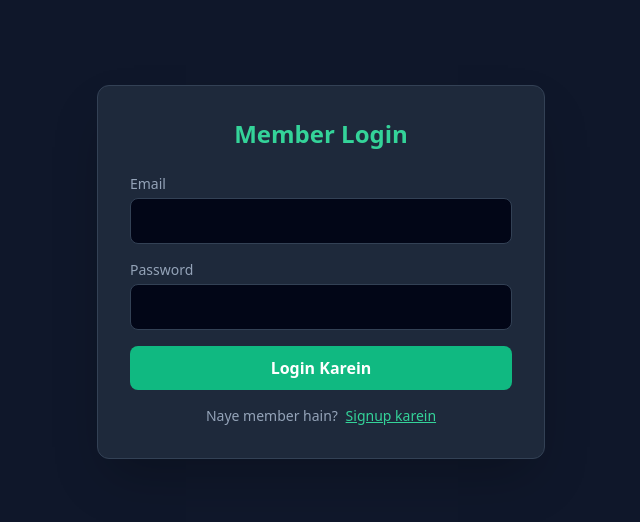
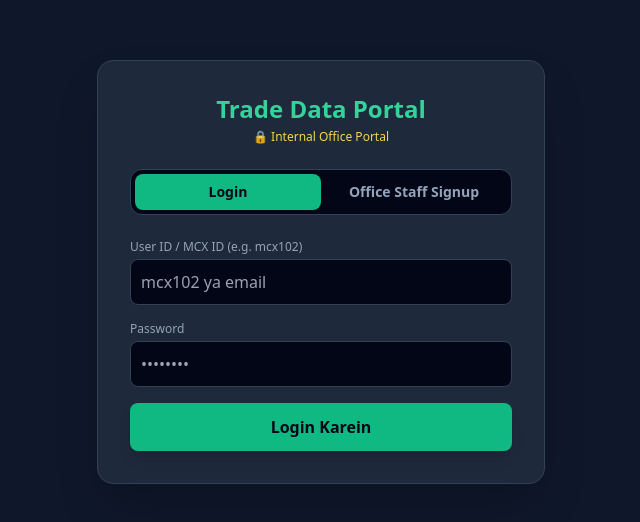
Before and after one commit to mohitrajput2197/trade_portal, a website: page public/index.html in a window 1280 px wide. Shown: the part 128-650 px from the top of the page, without its empty margins (319-959 px from the left). Drawn offline with nearby package versions, Linux system fonts and the light colour scheme.

Commit message:
second commit

```diff
--- a/public/index.html
+++ b/public/index.html
@@ -2,60 +2,112 @@
 <html lang="hi">
 <head>
   <meta charset="UTF-8">
-  <title>Login / Signup - Trade Portal</title>
+  <meta name="viewport" content="width=device-width, initial-scale=1.0">
+  <title>Login / Member Registration - Trade Portal</title>
   <script src="https://cdn.tailwindcss.com"></script>
 </head>
 <body class="bg-slate-900 text-white min-h-screen flex items-center justify-center p-4">
-  <div class="bg-slate-800 p-8 rounded-xl border border-slate-700 w-full max-w-md shadow-2xl">
-    <h2 id="title" class="text-2xl font-bold text-center mb-6 text-emerald-400">Member Login</h2>
 
-    <div class="space-y-4">
-      <div id="nameBox" class="hidden">
-        <label class="block text-sm text-slate-400 mb-1">Name</label>
-        <input type="text" id="name" class="w-full bg-slate-950 border border-slate-700 rounded-lg p-2.5 text-white outline-none focus:border-emerald-500">
-      </div>
-      <div>
-        <label class="block text-sm text-slate-400 mb-1">Email</label>
-        <input type="email" id="email" class="w-full bg-slate-950 border border-slate-700 rounded-lg p-2.5 text-white outline-none focus:border-emerald-500">
-      </div>
-      <div>
-        <label class="block text-sm text-slate-400 mb-1">Password</label>
-        <input type="password" id="password" class="w-full bg-slate-950 border border-slate-700 rounded-lg p-2.5 text-white outline-none focus:border-emerald-500">
+  <div class="bg-slate-800 p-8 rounded-2xl border border-slate-700 w-full max-w-md shadow-2xl space-y-6">
+
+    <div class="text-center">
+      <h1 class="text-2xl font-bold text-emerald-400">Trade Data Portal</h1>
+      <p class="text-xs text-amber-300 mt-1 font-medium">🔒 Internal Office Portal</p>
     </div>
 
-      <button id="submitBtn" onclick="handleSubmit()" class="w-full bg-emerald-500 hover:bg-emerald-600 font-semibold py-2.5 rounded-lg transition mt-2">
+    <!-- Toggle Tabs (Login vs Register) -->
+    <div class="flex bg-slate-950 p-1 rounded-xl border border-slate-700">
+      <button id="tabLogin" onclick="setMode(true)" class="w-1/2 py-2 text-sm font-semibold rounded-lg bg-emerald-500 text-slate-950 transition">
+        Login
+      </button>
+      <button id="tabRegister" onclick="setMode(false)" class="w-1/2 py-2 text-sm font-semibold rounded-lg text-slate-400 hover:text-white transition">
+        Office Staff Signup
+      </button>
+    </div>
+
+    <!-- Form -->
+    <form onsubmit="handleSubmit(event)" class="space-y-4">
+      <div id="nameBox" class="hidden">
+        <label class="block text-xs text-slate-400 mb-1">Staff Member Name</label>
+        <input type="text" id="name" placeholder="Rahul Sharma" class="w-full bg-slate-950 border border-slate-700 rounded-lg p-2.5 text-white outline-none focus:border-emerald-500">
+      </div>
+
+      <!-- Office Passcode Input (Sirf Signup par dikhega) -->
+      <div id="codeBox" class="hidden">
+        <label class="block text-xs text-amber-300 mb-1 font-semibold">🔑 Office Secret Passcode</label>
+        <input type="password" id="office_code" placeholder="Enter Office Code" class="w-full bg-slate-950 border border-amber-500/50 rounded-lg p-2.5 text-white outline-none focus:border-amber-400">
+        <p class="text-[11px] text-slate-400 mt-1">Sirf office members ke paas ye passcode hai.</p>
+      </div>
+
+      <!-- Email ki jagah Username / MCX ID -->
+      <div>
+        <label class="block text-xs text-slate-400 mb-1">User ID / MCX ID (e.g. mcx102)</label>
+        <input type="text" id="email" required placeholder="mcx102 ya email" class="w-full bg-slate-950 border border-slate-700 rounded-lg p-2.5 text-white outline-none focus:border-emerald-500">
+      </div>
+
+      <div>
+        <label class="block text-xs text-slate-400 mb-1">Password</label>
+        <input type="password" id="password" required placeholder="••••••••" class="w-full bg-slate-950 border border-slate-700 rounded-lg p-2.5 text-white outline-none focus:border-emerald-500">
+      </div>
+
+      <button type="submit" id="submitBtn" class="w-full bg-emerald-500 hover:bg-emerald-600 text-slate-950 font-bold py-3 rounded-lg transition shadow-lg mt-2">
         Login Karein
       </button>
+    </form>
 
-      <p class="text-sm text-center text-slate-400 mt-4">
-        <span id="toggleText">Naye member hain?</span>
-        <button onclick="toggleMode()" class="text-emerald-400 underline font-medium ml-1" id="toggleBtn">Signup karein</button>
-      </p>
-    </div>
+    <div id="statusMsg" class="text-xs text-center hidden p-2.5 rounded-lg"></div>
+
   </div>
 
   <script>
     let isLogin = true;
-    function toggleMode() {
-      isLogin = !isLogin;
-      document.getElementById('title').innerText = isLogin ? 'Member Login' : 'Naya Account Banayein';
-      document.getElementById('submitBtn').innerText = isLogin ? 'Login Karein' : 'Register Karein';
-      document.getElementById('nameBox').classList.toggle('hidden', isLogin);
-      document.getElementById('toggleText').innerText = isLogin ? 'Naye member hain?' : 'Pehle se account hai?';
-      document.getElementById('toggleBtn').innerText = isLogin ? 'Signup karein' : 'Login karein';
+
+    function setMode(loginMode) {
+      isLogin = loginMode;
+      const tabLogin = document.getElementById('tabLogin');
+      const tabRegister = document.getElementById('tabRegister');
+      const nameBox = document.getElementById('nameBox');
+      const codeBox = document.getElementById('codeBox');
+      const submitBtn = document.getElementById('submitBtn');
+      const statusMsg = document.getElementById('statusMsg');
+
+      statusMsg.classList.add('hidden');
+
+      if (isLogin) {
+        tabLogin.className = "w-1/2 py-2 text-sm font-semibold rounded-lg bg-emerald-500 text-slate-950 transition";
+        tabRegister.className = "w-1/2 py-2 text-sm font-semibold rounded-lg text-slate-400 hover:text-white transition";
+        nameBox.classList.add('hidden');
+        codeBox.classList.add('hidden');
+        document.getElementById('name').removeAttribute('required');
+        document.getElementById('office_code').removeAttribute('required');
+        submitBtn.innerText = "Login Karein";
+      } else {
+        tabRegister.className = "w-1/2 py-2 text-sm font-semibold rounded-lg bg-emerald-500 text-slate-950 transition";
+        tabLogin.className = "w-1/2 py-2 text-sm font-semibold rounded-lg text-slate-400 hover:text-white transition";
+        nameBox.classList.remove('hidden');
+        codeBox.classList.remove('hidden');
+        document.getElementById('name').setAttribute('required', 'true');
+        document.getElementById('office_code').setAttribute('required', 'true');
+        submitBtn.innerText = "Staff Account Banayein";
+      }
     }
 
-    async function handleSubmit() {
-      const email = document.getElementById('email').value;
+    async function handleSubmit(e) {
+      e.preventDefault();
+      const statusMsg = document.getElementById('statusMsg');
+      const email = document.getElementById('email').value; // Username / MCX ID
       const password = document.getElementById('password').value;
       const name = document.getElementById('name').value;
+      const office_code = document.getElementById('office_code').value;
 
       const url = isLogin ? '/api/login' : '/api/register';
-      const body = isLogin ? { email, password } : { name, email, password };
+      const body = isLogin ? { email, password } : { name, email, password, office_code };
 
+      try {
         const res = await fetch(url, {
           method: 'POST',
           headers: { 'Content-Type': 'application/json' },
+          credentials: 'include',
           body: JSON.stringify(body)
         });
         const data = await res.json();
@@ -64,11 +116,20 @@
           if (isLogin) {
             window.location.href = '/dashboard.html';
           } else {
-          alert(data.message);
-          toggleMode();
+            statusMsg.className = "text-xs text-center p-2.5 rounded-lg bg-emerald-500/20 text-emerald-400 border border-emerald-500/30";
+            statusMsg.innerText = data.message || "Account ban gaya! Ab login karein.";
+            statusMsg.classList.remove('hidden');
+            setTimeout(() => setMode(true), 1500);
           }
         } else {
-        alert(data.error);
+          statusMsg.className = "text-xs text-center p-2.5 rounded-lg bg-rose-500/20 text-rose-400 border border-rose-500/30";
+          statusMsg.innerText = data.error || "Galat details ya passcode!";
+          statusMsg.classList.remove('hidden');
+        }
+      } catch (err) {
+        statusMsg.className = "text-xs text-center p-2.5 rounded-lg bg-rose-500/20 text-rose-400 border border-rose-500/30";
+        statusMsg.innerText = "Server connection error.";
+        statusMsg.classList.remove('hidden');
       }
     }
   </script>
```
Also changed, not shown: server.js (+36 -20 lines). Lines whose indentation alone changed are shown as unchanged.
